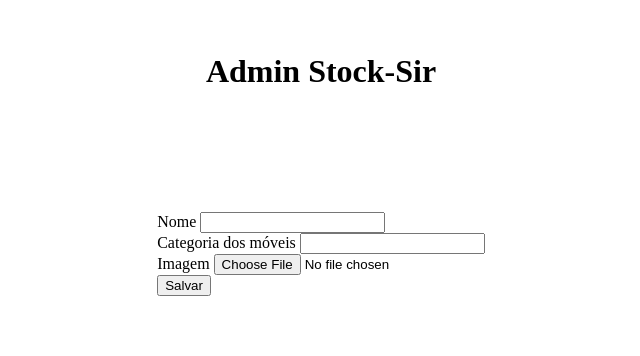
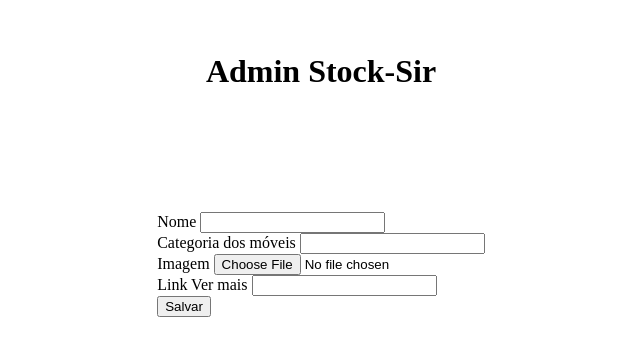
Before and after one commit to SpoonManiac/Site-de-Moveis, a Flask app: page /admin in a window 1280 px wide. Shown: the top 356 px of the page, without its empty margins (319-959 px from the left). Run offline with Flask 3, Linux system fonts and the light colour scheme.

Commit message:
Adicionando funções de links

```diff
--- a/app.py
+++ b/app.py
@@ -2,15 +2,16 @@ from flask import Flask, render_template, request, redirect
 import os
 
 class Moveis:
-    def __init__(self, nome, categoria, imagem):
+    def __init__(self, nome, categoria, imagem, link_ver_mais):
         self.nome = nome
         self.categaria = categoria
         self.imagem = imagem
+        self.link_ver_mais = link_ver_mais
 
 
-movel = Moveis("Mesa lua", "Mesas", "/static/img/mesa-lua.png")
-movel2 = Moveis("Poltrona Balanço", "Acentos", "/static/img/poltrona-balanço.png")
-movel3 = Moveis("Sofá Aqua", "Sofás", "/static/img/sofa-aqua.png")
+movel = Moveis("Mesa lua", "Mesas", "/static/img/mesa-lua.png", "https://pbs.twimg.com/profile_images/1643667108461412365/9nUoGvqY_400x400.jpg")
+movel2 = Moveis("Poltrona Balanço", "Acentos", "/static/img/poltrona-balanço.png", "https://pbs.twimg.com/profile_images/1643667108461412365/9nUoGvqY_400x400.jpg")
+movel3 = Moveis("Sofá Aqua", "Sofás", "/static/img/sofa-aqua.png", "https://pbs.twimg.com/profile_images/1643667108461412365/9nUoGvqY_400x400.jpg")
 lista = [movel, movel2, movel3]
 
 app = Flask(__name__)
@@ -33,6 +34,7 @@ def criar():
     nome = request.form['nome']
     categoria = request.form['categoria']
     imagem = request.files.get('imagem')
+    link_ver_mais = request.form.get('link_ver_mais')
 
     if imagem and imagem.filename != '':
         filename = os.path.join(app.config[PASTA_UPLOAD], imagem.filename)
@@ -42,7 +44,10 @@ def criar():
     else:
         imagem_url = "/static/img/default-image.png"
 
-    moveis = Moveis(nome, categoria, imagem_url)
+    if not link_ver_mais:
+        link_ver_mais = "https://pbs.twimg.com/profile_images/1643667108461412365/9nUoGvqY_400x400.jpg"
+
+    moveis = Moveis(nome, categoria, imagem_url, link_ver_mais)
     lista.append(moveis)
     return redirect('/')
 
--- a/templates/adicionar.html
+++ b/templates/adicionar.html
@@ -39,6 +39,10 @@
                 <label for="imagem">Imagem</label>
                 <input type="file" id="imagem" name="imagem" class="form-control" accept="image/*">
             </div>
+            <div class="form-group">
+                <label for="link_ver_mais">Link Ver mais</label>
+                <input type="text" id="link_ver_mais" name="link_ver_mais" class="form-control">
+            </div>
             <button type="submit" class="btn btn-primary btn-salvar">Salvar</button>
             </div>
         </form>
--- a/templates/index.html
+++ b/templates/index.html
@@ -62,7 +62,7 @@
               </font>
                 </font>
               <div class="mt-auto d-flex justify-content-end">
-                <a href="https://pbs.twimg.com/profile_images/1643667108461412365/9nUoGvqY_400x400.jpg" class="btn btn-primary ver-mais">Ver mais</a>
+                <a href="{{ cate.link_ver_mais }}" class="btn btn-primary ver-mais">Ver mais</a>
               </div>
             </p>
             </div>
```
